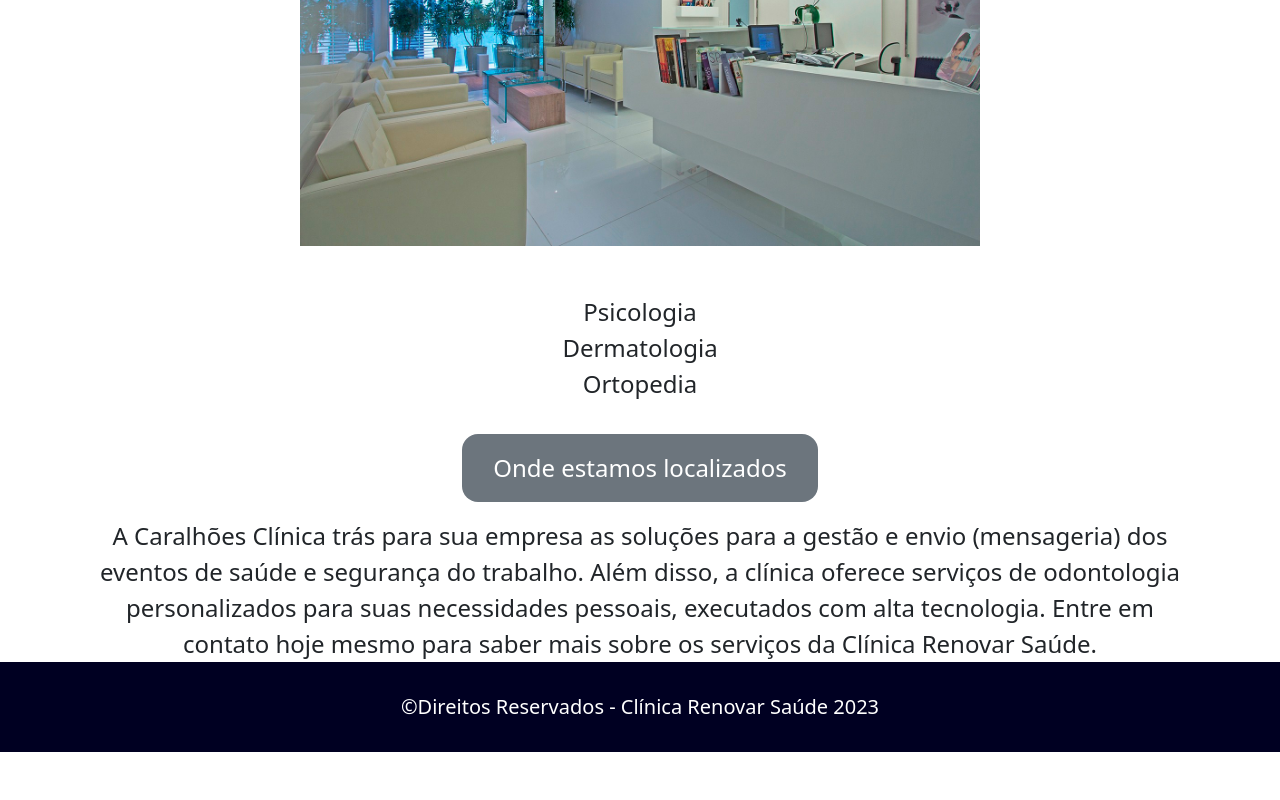
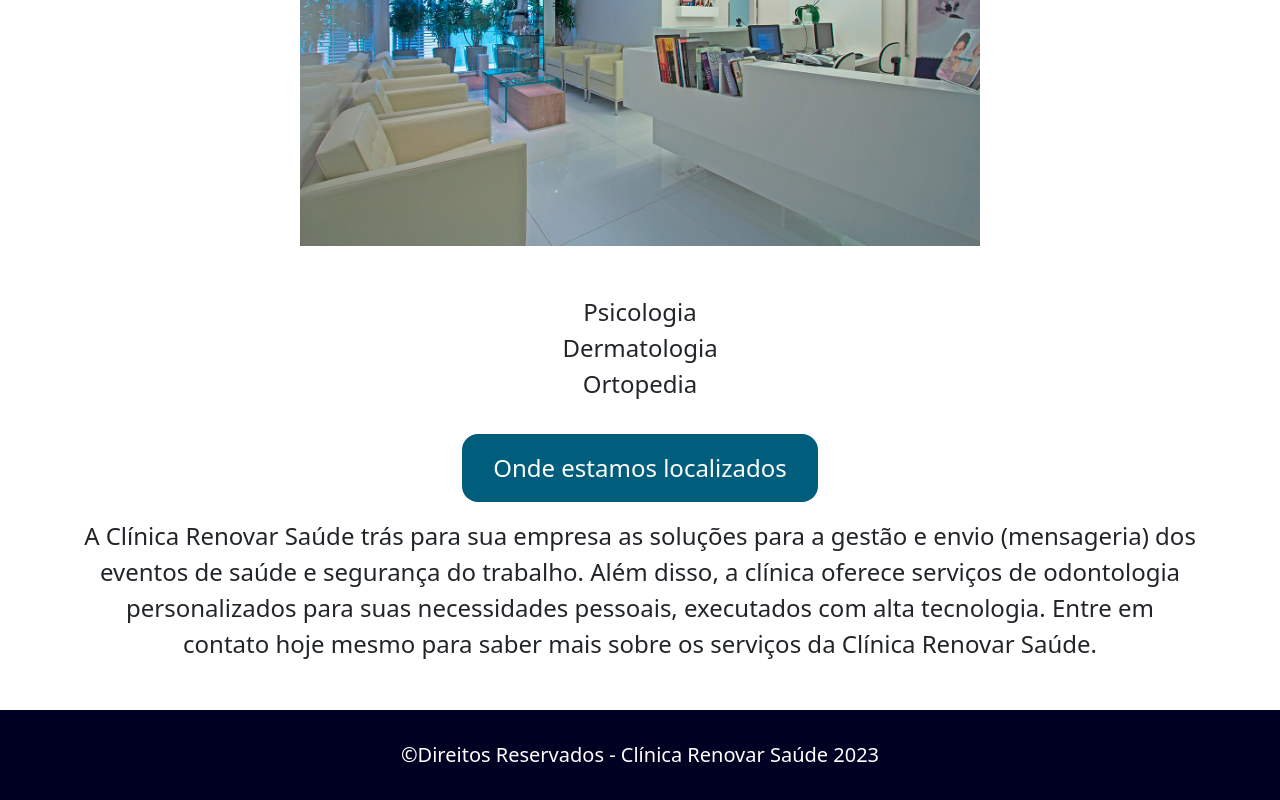
Before and after one commit to PedroOmeeti/clinica-renovar-saude, a React (Create React App) app: page / in a window 1280 px wide. Shown: the part 1063-1863 px from the top of the page. Before the commit the page ends 1815 px from the top, so only its background shows below. Built offline with nearby package versions, Linux system fonts and the light colour scheme.

Commit message:
Adicionando decorações

```diff
--- a/src/App.js
+++ b/src/App.js
@@ -26,7 +26,7 @@ function App() {
           </Routes>
         </Row>
 
-        <Row>
+        <Row className="mt-5">
           <Col className="text-center Footer-color">
             <span className="fs-5">&copy;Direitos Reservados - Clínica Renovar Saúde 2023</span>
           </Col>
--- a/src/components/ModalLogin.js
+++ b/src/components/ModalLogin.js
@@ -33,7 +33,7 @@ function ModalLogin(args) {
             <a href="#" className='nav-link text-secondary'>Esqueci minha senha</a>
         </ModalBody>
         <ModalFooter className='d-flex justify-content-between'>
-          <a className='text-dark' color='' onClick={toggle}>
+          <a href='#' className='text-secondary nav-link' color='' onClick={toggle}>
             Não tenho conta
           </a>{' '}
           <Button className='secondary text-white' color="white" onClick={toggle}>
--- a/src/components/pages/Clinica.js
+++ b/src/components/pages/Clinica.js
@@ -9,6 +9,7 @@ import Infraestrutura from '../img/estrutura-clinica.jpg'
 // import Emojisorrindo from '../img/emojisorrindo.png'
 import '../Clinica.components.css'
 import { Link } from "react-router-dom";
+import '../Contato.components.css'
 function Clinica() {
   return (
     <div>
@@ -45,12 +46,12 @@ function Clinica() {
         <Row>
           <Col></Col>
           <Col>
-            <Link className='nav-link LoginColor fs-4 text-center p-3 bg-secondary rounded-4 my-3 text-white' to="/Contato">Onde estamos localizados</Link>
+            <Link className='nav-link LoginColor fs-4 text-center p-3 rounded-4 my-3 text-white Background-Conteudo' to="/Contato">Onde estamos localizados</Link>
           </Col>
           <Col></Col>
         </Row>
         <Row>
-          <Col className="fs-4 text-center"> A Caralhões Clínica trás para sua empresa as soluções para a gestão e envio (mensageria) dos eventos de saúde e segurança do trabalho. Além disso, a clínica oferece serviços de odontologia personalizados para suas necessidades pessoais, executados com alta tecnologia. Entre em contato hoje mesmo para saber mais sobre os serviços da Clínica Renovar Saúde.</Col>
+          <Col className="fs-4 text-center"> A Clínica Renovar Saúde trás para sua empresa as soluções para a gestão e envio (mensageria) dos eventos de saúde e segurança do trabalho. Além disso, a clínica oferece serviços de odontologia personalizados para suas necessidades pessoais, executados com alta tecnologia. Entre em contato hoje mesmo para saber mais sobre os serviços da Clínica Renovar Saúde.</Col>
         </Row>
 
       </Container>
```
